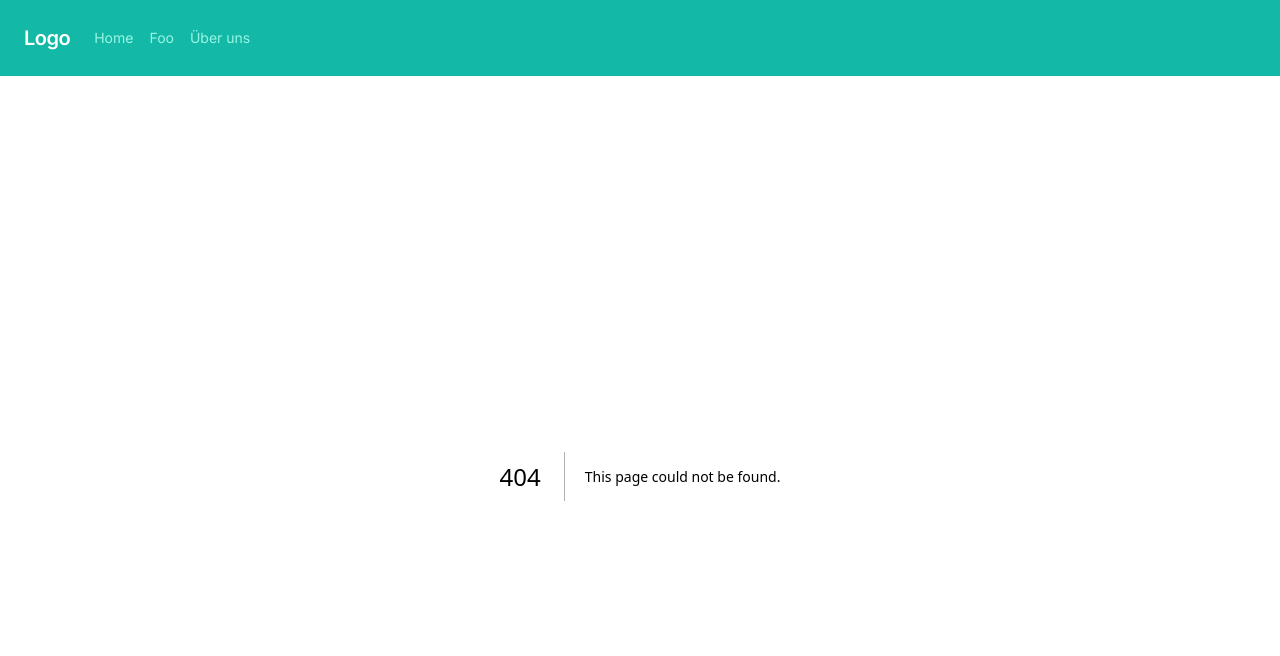
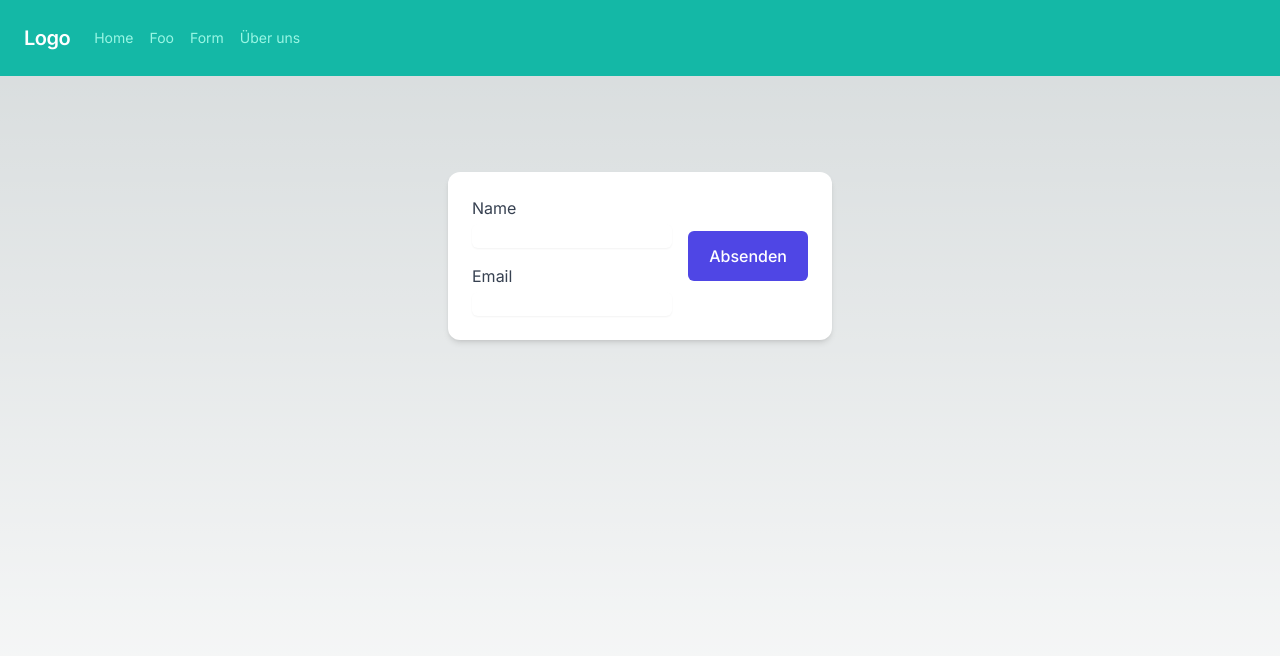
Before and after one commit to guidoffm/next2, a Next.js app: page /form in a window 1280 px wide. Before the commit this address had no page. Shown: the top 656 px of the page. Built offline with nearby package versions, Linux system fonts and the light colour scheme.

Commit message:
Add form

```diff
--- /dev/null
+++ b/app/form/api/route.ts
@@ -0,0 +1,10 @@
+// export const dynamic = 'force-dynamic' // defaults to auto
+export async function POST(request: Request) {
+    // console.log('GET request',  request);
+    const payload = await request.json();
+    console.log('POST request', payload);
+    return Response.json({
+        message: 'POST request :' + request.url,
+        payload: payload
+    });
+}
--- /dev/null
+++ b/app/form/page.tsx
@@ -0,0 +1,10 @@
+import SimpleForm from "./simple-form";
+
+export default async function Page() {
+
+    return (
+        <main className="flex min-h-screen flex-col items-left justify-between p-24">
+           <SimpleForm/>
+        </main>
+    )
+};
--- /dev/null
+++ b/app/form/simple-form.tsx
@@ -0,0 +1,42 @@
+'use client';
+import { useState } from 'react';
+
+export default function SimpleForm() {
+  const [name, setName] = useState('');
+  const [email, setEmail] = useState('');
+
+  const handleSubmit = async (event: { preventDefault: () => void; }) => {
+    event.preventDefault();
+    // Hier können Sie die Formulardaten verarbeiten oder an einen Server senden
+    console.log(`Name: ${name}, Email: ${email}`);
+    const response = await fetch('/form/api', {
+      method: 'POST',
+      headers: {
+        'Content-Type': 'application/json',
+      },
+      body: JSON.stringify({ name, email }),
+    });
+
+    if (response.ok) {
+      console.log('Formular erfolgreich verarbeitet');
+    } else {
+      console.log('Fehler beim Verarbeiten des Formulars');
+    }
+  };
+
+  return (
+    <form onSubmit={handleSubmit} className="p-6 max-w-sm mx-auto bg-white rounded-xl shadow-md flex items-center space-x-4">
+    <div className="flex-1">
+      <label className="block">
+        <span className="text-gray-700">Name</span>
+        <input type="text" value={name} onChange={(e) => setName(e.target.value)} className="mt-1 block w-full rounded-md border-gray-300 shadow-sm focus:border-indigo-300 focus:ring focus:ring-indigo-200 focus:ring-opacity-50" />
+      </label>
+      <label className="block mt-4">
+        <span className="text-gray-700">Email</span>
+        <input type="email" value={email} onChange={(e) => setEmail(e.target.value)} className="mt-1 block w-full rounded-md border-gray-300 shadow-sm focus:border-indigo-300 focus:ring focus:ring-indigo-200 focus:ring-opacity-50" />
+      </label>
+    </div>
+    <input type="submit" value="Absenden" className="inline-flex items-center justify-center px-5 py-3 border border-transparent text-base font-medium rounded-md text-white bg-indigo-600 hover:bg-indigo-700" />
+  </form>
+  );
+}
--- a/app/navbar.tsx
+++ b/app/navbar.tsx
@@ -23,6 +23,9 @@ export default function Navbar() {
           <Link href="/foo" className="block mt-4 lg:inline-block lg:mt-0 text-teal-200 hover:text-white mr-4">
             Foo
           </Link>
+          <Link href="/form" className="block mt-4 lg:inline-block lg:mt-0 text-teal-200 hover:text-white mr-4">
+            Form
+          </Link>
           <Link href="/about" className="block mt-4 lg:inline-block lg:mt-0 text-teal-200 hover:text-white mr-4">
             Über uns
           </Link>
```
